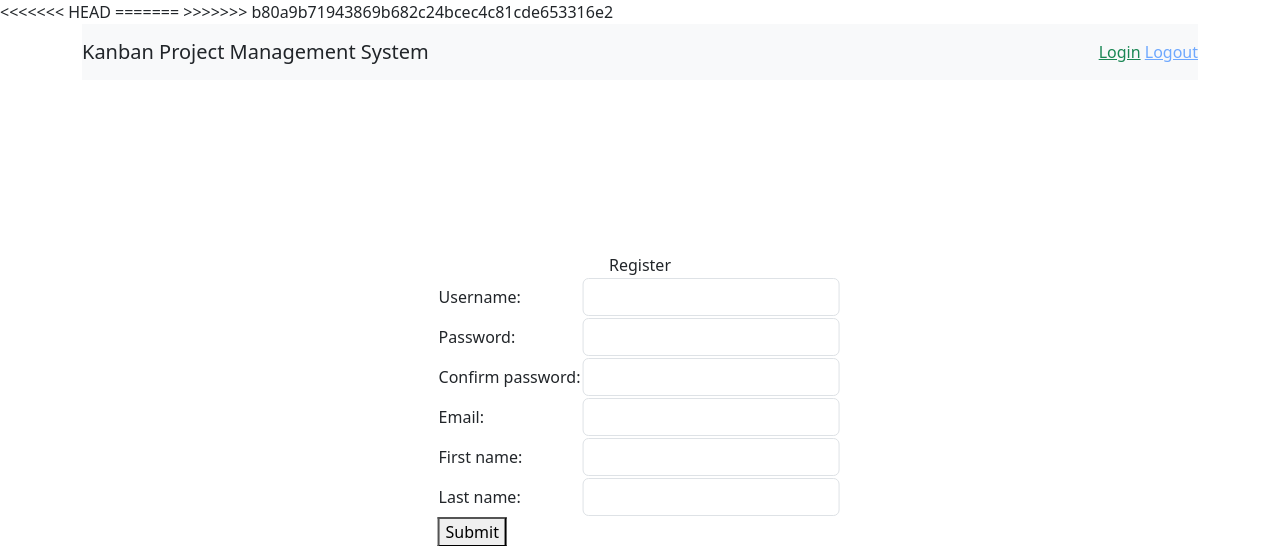
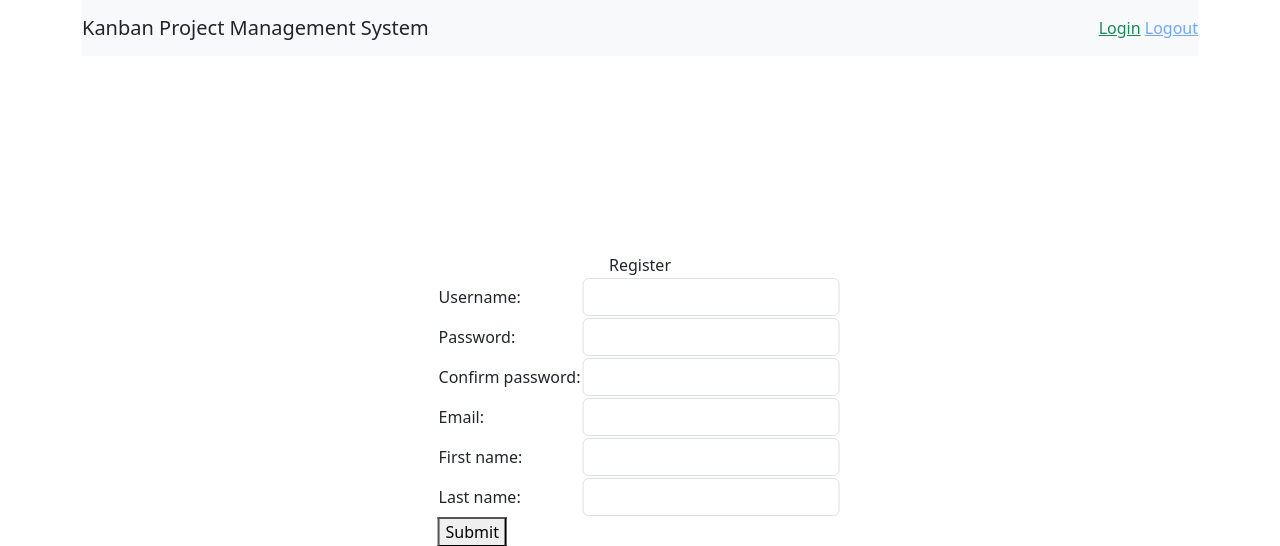
Before and after one commit to UndertakerW/Kanban-Board, a Django app: page /register in a window 1280 px wide. Shown: the top 546 px of the page. Run offline with Django 4.2, Linux system fonts and the light colour scheme.

Commit message:
syntax fixes

```diff
--- a/kanban/templates/kanban/base.html
+++ b/kanban/templates/kanban/base.html
@@ -5,10 +5,7 @@
 	    <meta charset="utf-8">
 	    {% load static %}
 		<link href="{% static 'kanban/base.css' %}" rel="stylesheet" type="text/css">
-<<<<<<< HEAD
-=======
         <link href="https://cdn.jsdelivr.net/npm/bootstrap@5.3.0-alpha1/dist/css/bootstrap.min.css" rel="stylesheet" integrity="sha384-GLhlTQ8iRABdZLl6O3oVMWSktQOp6b7In1Zl3/Jr59b6EGGoI1aFkw7cmDA6j6gD" crossorigin="anonymous">
->>>>>>> b80a9b71943869b682c24bcec4c81cde653316e2
 		<title> {% block title %} Kanban Project Management System {% endblock %} </title>
 	</head>
 
```
